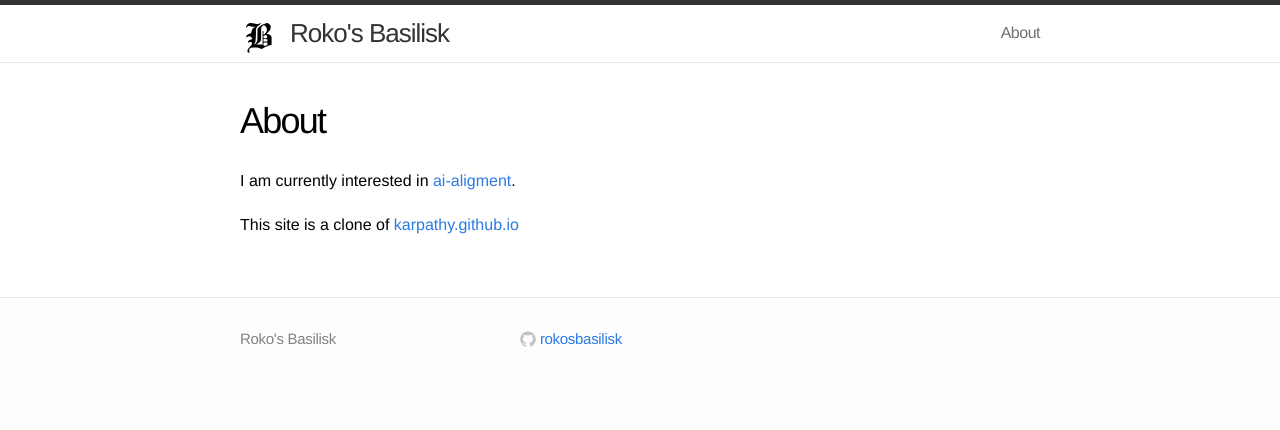
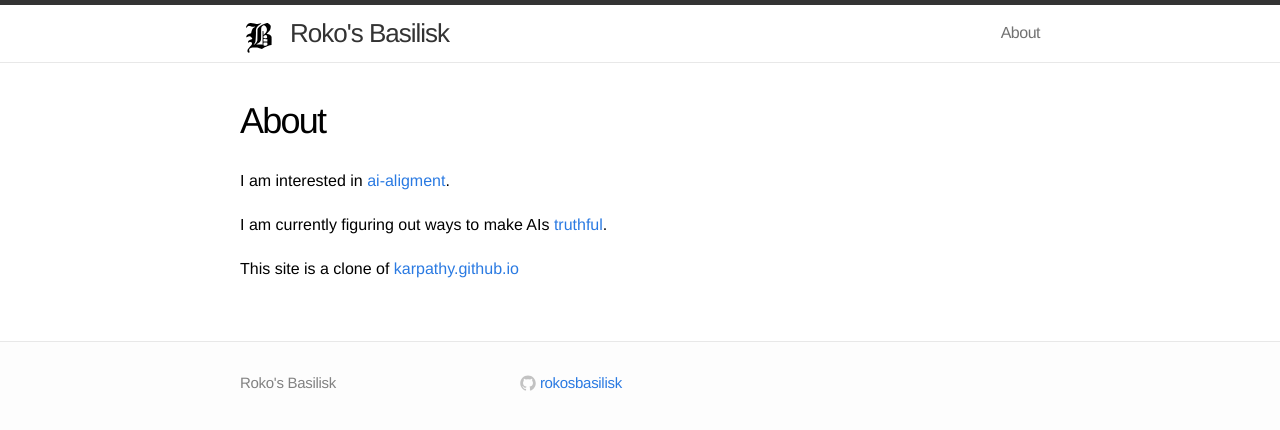
Before and after one commit to rokosbasilisk/rokosbasilisk.github.io, a Jekyll site: the page built from about.md, in a window 1280 px wide. Shown: the top 430 px of the page. Built offline with Jekyll 4.4.1, drawn with Linux system fonts in a browser that asks for light colours.

Commit message:
update about.md

```diff
--- a/about.md
+++ b/about.md
@@ -4,6 +4,8 @@ title: About
 permalink: /about/
 includelink: true
 ---
-I am currently interested in [ai-aligment](https://en.wikipedia.org/wiki/AI_control_problem).
+I am interested in [ai-aligment](https://en.wikipedia.org/wiki/AI_control_problem).
+
+I am currently figuring out ways to make AIs [truthful](https://www.alignmentforum.org/posts/jWkqACmDes6SoAiyE/truthful-lms-as-a-warm-up-for-aligned-agi).
 
 This site is a clone of [karpathy.github.io](http://karpathy.github.io)
```
